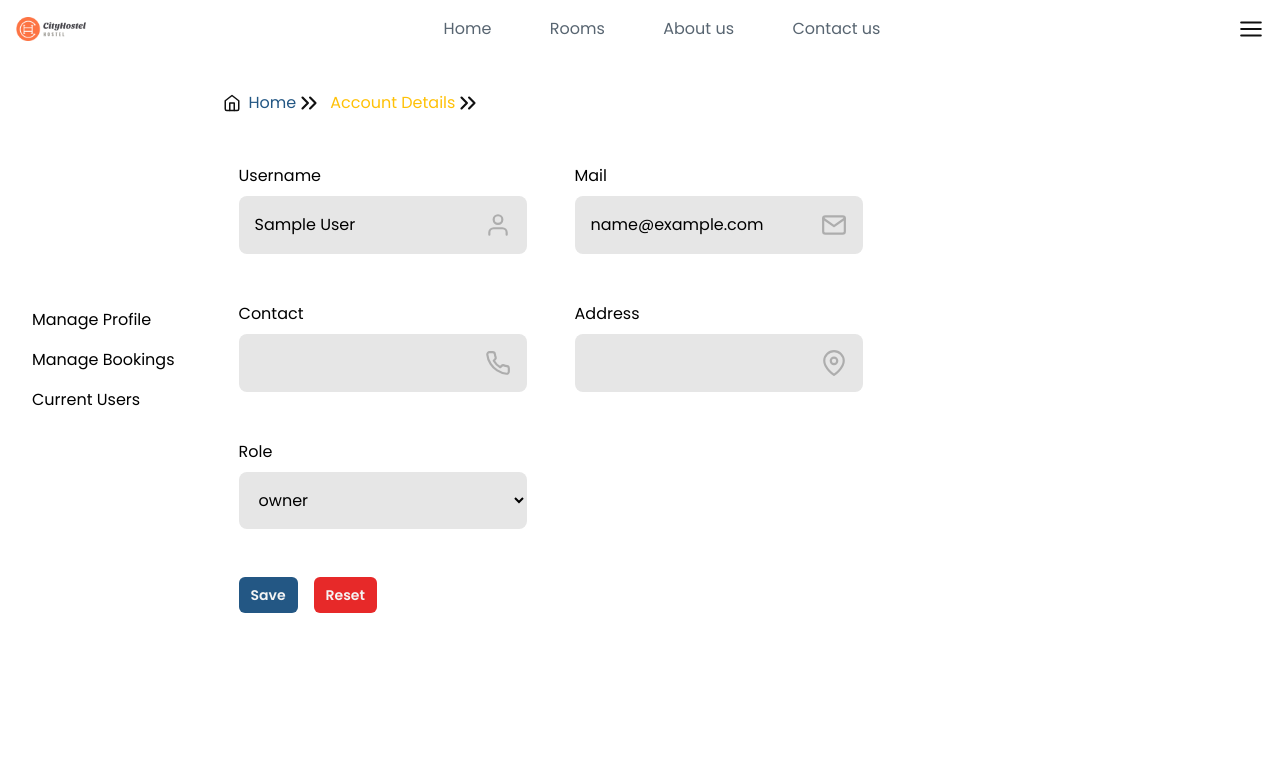
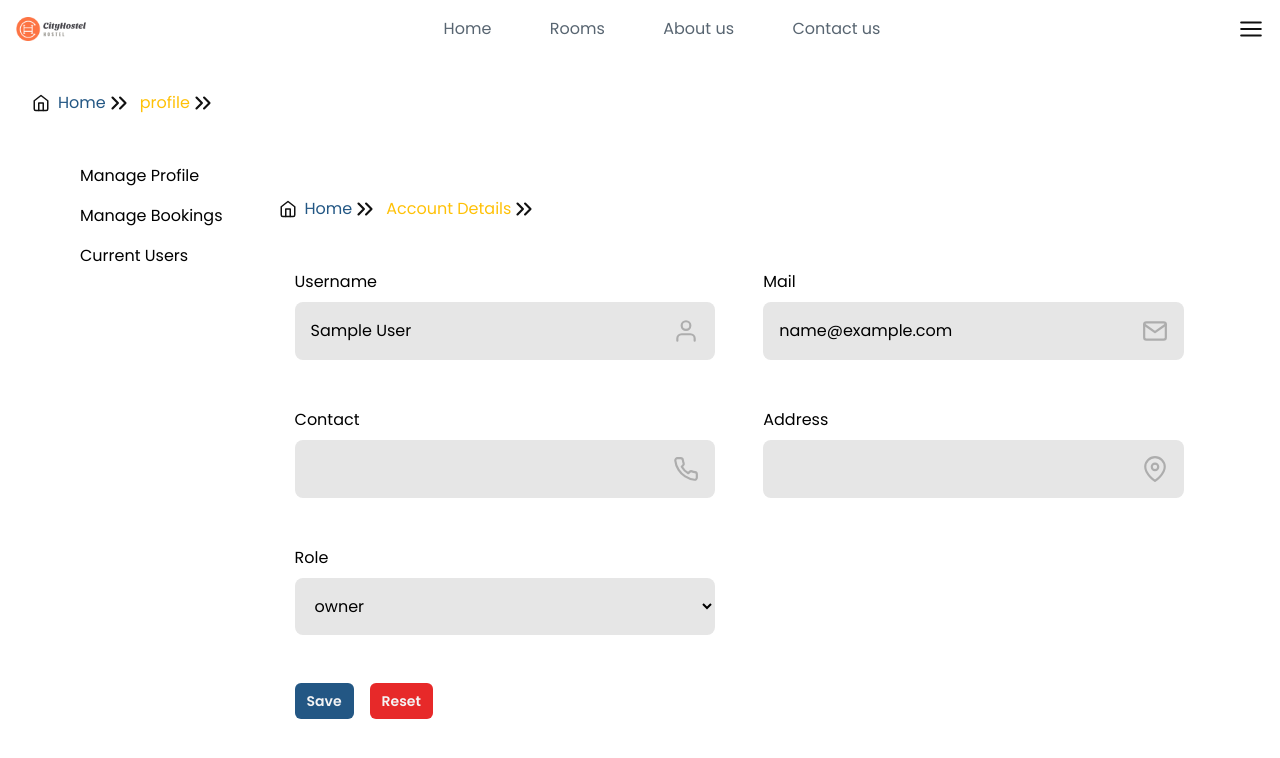
Before and after one commit to BJ-331/city-hostel, a React (Vite) app in the folder client/: page /profile in a window 1280 px wide. Shown: the top 758 px of the page. Built offline with nearby package versions, Linux system fonts and the light colour scheme; sample sign-in values are in the browser's storage; some icons are missing.

Commit message:
Update profile-layout.tsx

```diff
--- a/client/src/pages/profile/profile-layout.tsx
+++ b/client/src/pages/profile/profile-layout.tsx
@@ -1,11 +1,28 @@
-import { Outlet } from "react-router-dom";
+import { Outlet, useLocation } from "react-router-dom";
 import { SideBar } from "../../components";
+import { BreadCrumbLayout, BreadCrumbs } from "../../units";
 
 export const ProfileLayout = () => {
+  const location = useLocation();
+  const path = location.pathname.split("/");
+
   return (
-    <div className="flex place-items-center gap-4">
-      <SideBar />
-      <Outlet />
+    <div className="flex flex-col gap-8 p-8">
+      <header>
+        <BreadCrumbs>
+          <BreadCrumbLayout
+            path={location.pathname}
+            title={path.length === 2 ? path[1] : path[2]}
+            current={true}
+          />
+        </BreadCrumbs>
+      </header>
+      <div className="flex  gap-6 p-4">
+        <SideBar />
+        <div className="flex-1">
+          <Outlet />
+        </div>
+      </div>
     </div>
   );
 };
```
